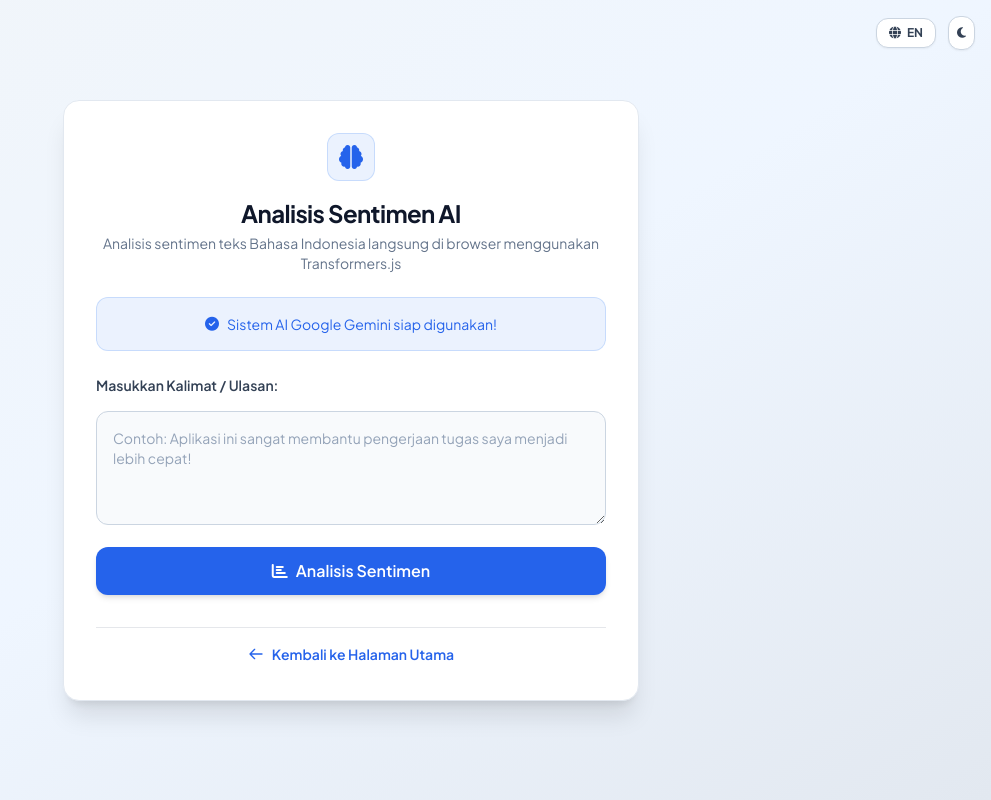
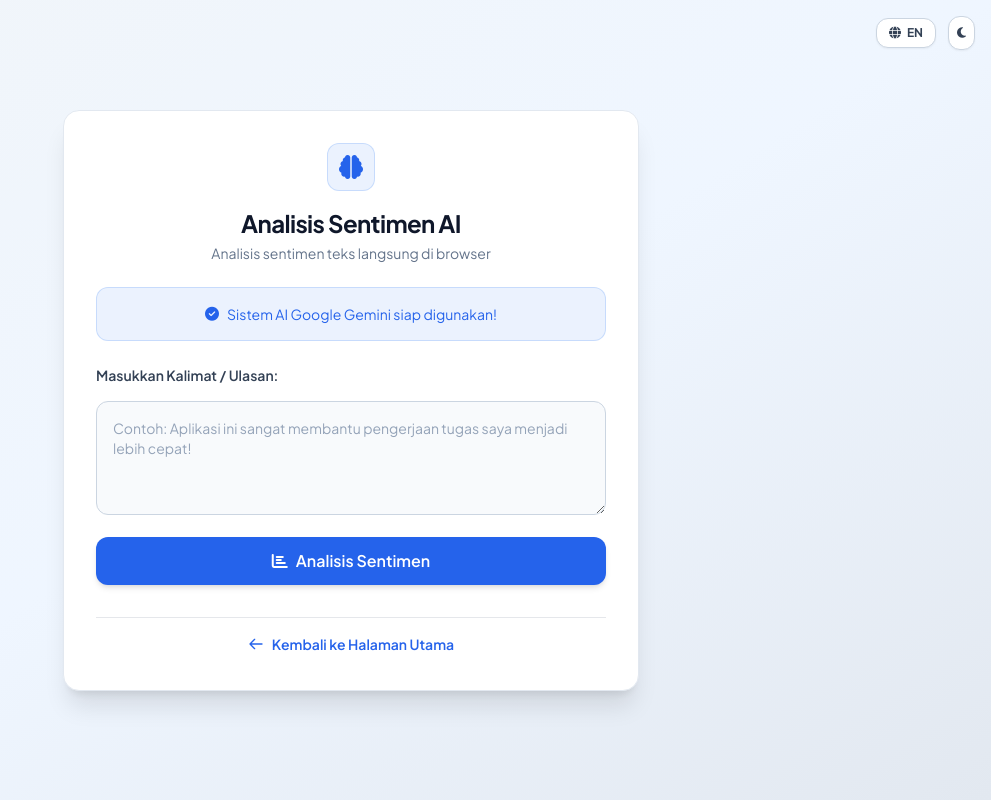
Before and after one commit to plz77/abdul-hafidz-murtono-portofolio-website, a plain HTML site: page sentiment_analysis/index.html in a window 1280 px wide. Shown: the whole page, without its empty margins (289-1280 px from the left). Drawn offline with nearby package versions, Linux system fonts and the light colour scheme.

```diff
--- a/sentiment_analysis/index.html
+++ b/sentiment_analysis/index.html
@@ -33,7 +33,7 @@
                 <i class="fas fa-brain"></i>
             </div>
             <h1 id="main-title" class="text-2xl font-extrabold text-slate-900 dark:text-white tracking-tight">Analisis Sentimen AI</h1>
-            <p id="main-desc" class="text-slate-500 dark:text-slate-400 text-sm mt-1">Analisis sentimen teks Bahasa Indonesia langsung di browser menggunakan Transformers.js</p>
+            <p id="main-desc" class="text-slate-500 dark:text-slate-400 text-sm mt-1">Analisis sentimen teks langsung di browser</p>
         </div>
 
         <div id="status-container" class="mb-6 p-4 bg-amber-500/10 border border-amber-500/20 rounded-xl text-amber-600 dark:text-amber-400 text-sm flex flex-col sm:flex-row items-center justify-center gap-3">
```
